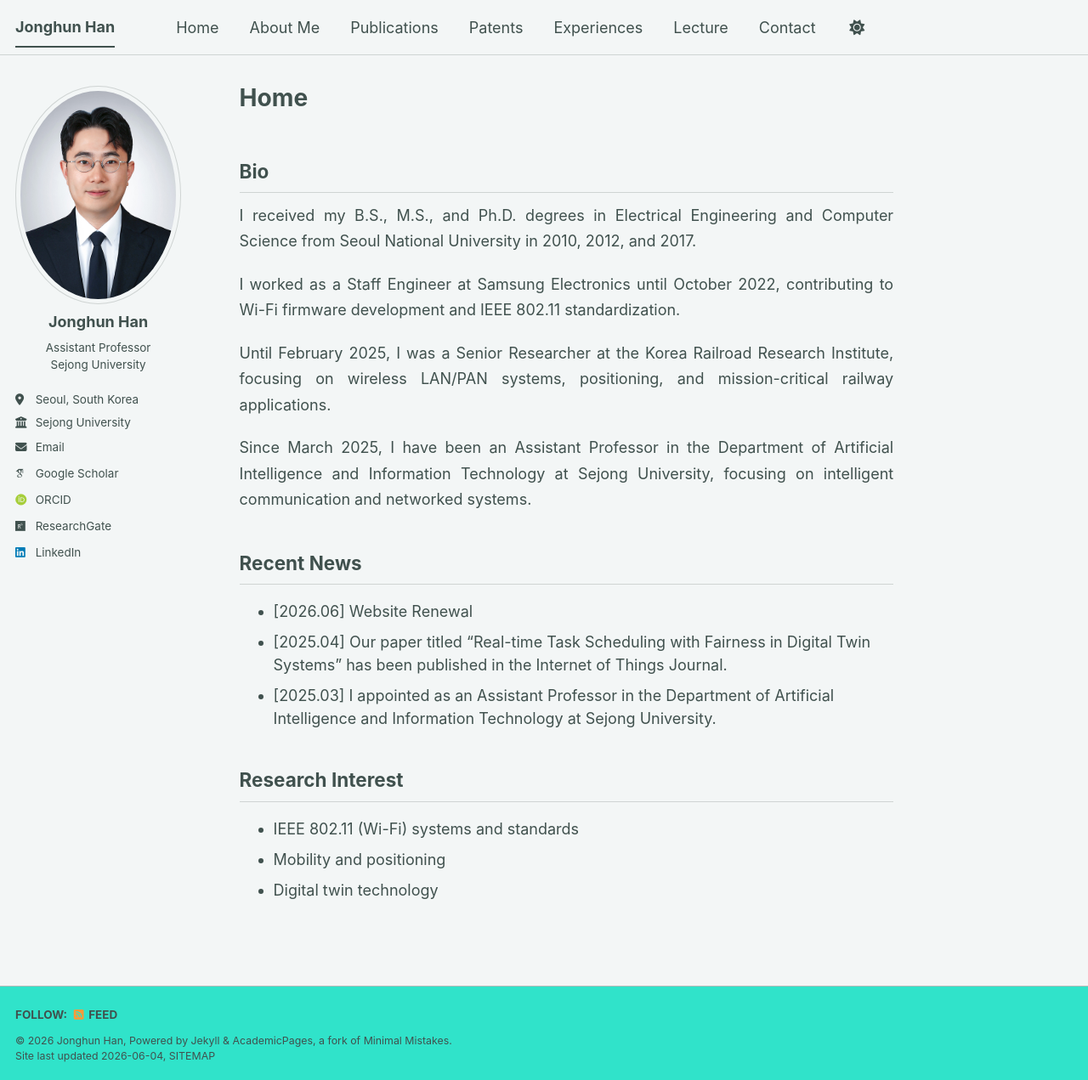
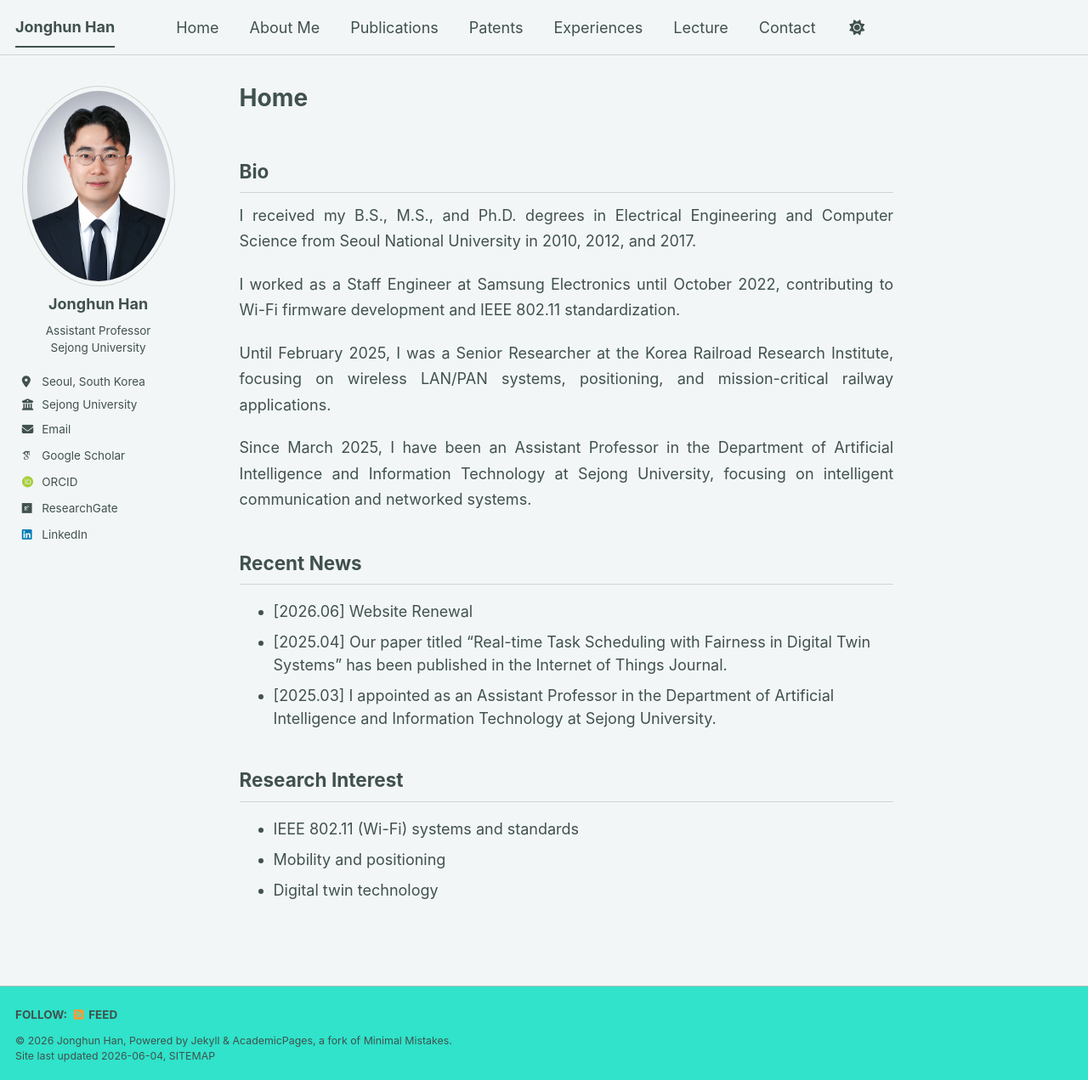
Before and after one commit to icnsl/icnsl.github.io, a Jekyll site: the page built from _pages/about.md, in a window 1280 px wide and 1271 px high. Shown: the whole window at 85% size. Built offline with Jekyll 4.4.1, drawn with Linux system fonts in a browser that asks for light colours; some web fonts are replaced; a script bundle is joined from its source files by our own code; library files that are not in the unit come from our copies.

Commit message:
Update _sidebar.scss

```diff
--- a/_sass/layout/_sidebar.scss
+++ b/_sass/layout/_sidebar.scss
@@ -329,7 +329,7 @@
   .sidebar .author__avatar,
   .sidebar .author__content,
   .sidebar .author__urls-wrapper {
-    width: 220px;
+    width: 180px;
     max-width: 100%;
     margin-left: auto;
     margin-right: auto;
@@ -337,7 +337,7 @@
 
   .sidebar .author__avatar img {
     display: block;
-    width: 220px;
+    width: 180px;
     max-width: 100%;
     margin-left: auto;
     margin-right: auto;
```
